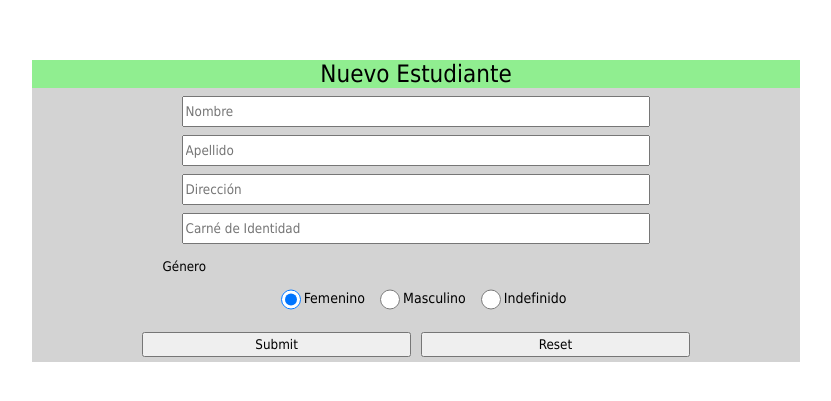
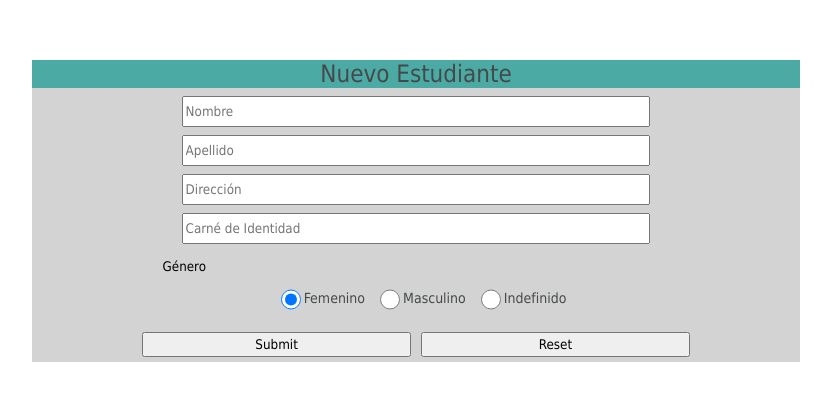
Before and after one commit to Ernesto-20/Final-Project-of-Web, a plain HTML site: page Ernesto/form_student.html in a window 1280 px wide. Shown: the part 109-510 px from the top of the page, without its empty margins (224-1055 px from the left). Drawn offline with Linux system fonts and the light colour scheme.

Commit message:
color change

```diff
--- a/Ernesto/style.css
+++ b/Ernesto/style.css
@@ -7,11 +7,12 @@
     display: flex;
     align-items: center;
     justify-content: center;
-    background-color: lightgreen;
+    background-color: #4baba4;
 }
 h1{
     font-size: 1.5em;
     font-weight: normal;
+    color: rgb(70,73,75)
 }
 
 main{
@@ -73,6 +74,7 @@ input{
     display: flex;
     align-items: center;
     justify-content: center;
+    color: rgb(70,73,75);
 }
 .genders label{
     margin-top: 5px;
```
